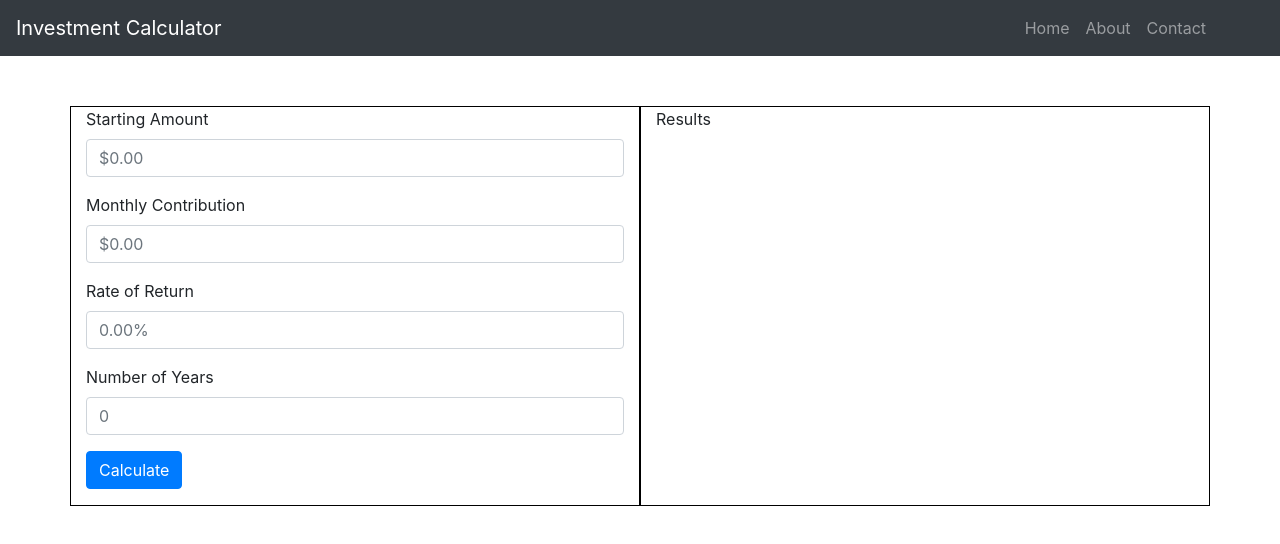
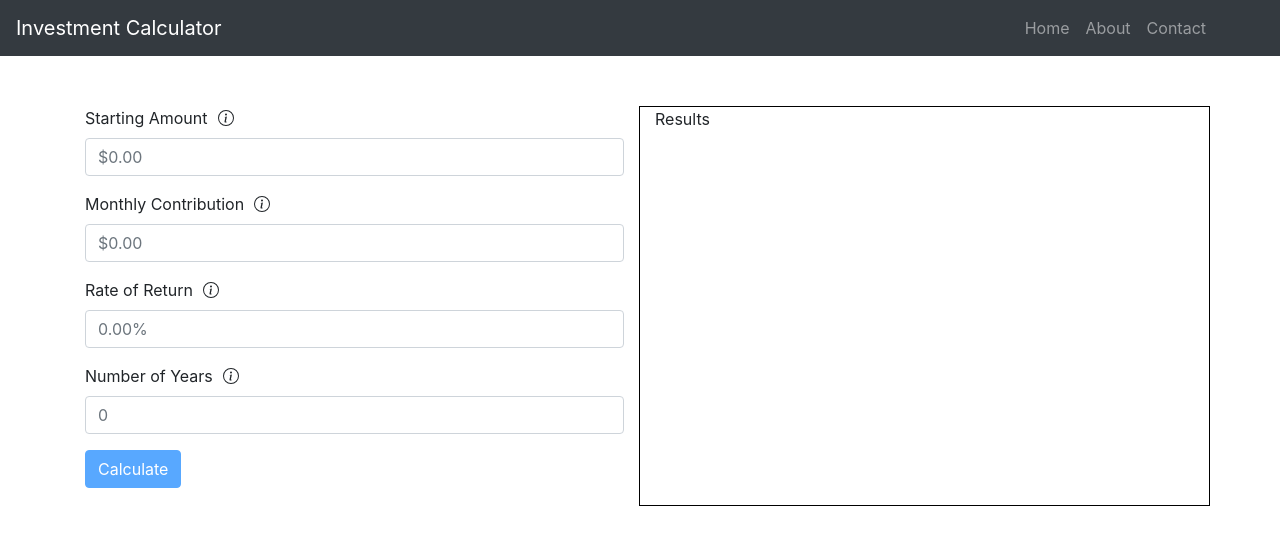
Before and after one commit to scottgibson21/investment-calculator, a React (Create React App) app: page / in a window 1280 px wide. Shown: the top 544 px of the page. Built offline with nearby package versions, Linux system fonts and the light colour scheme.

Commit message:
feat: add tool tips for calculation input

```diff
--- a/package.json
+++ b/package.json
@@ -10,6 +10,7 @@
     "material-components-web": "^6.0.0",
     "react": "^16.13.1",
     "react-bootstrap": "^1.0.1",
+    "react-bootstrap-icons": "^1.0.2-alpha3",
     "react-dom": "^16.13.1",
     "react-scripts": "3.4.1"
   },
--- a/src/components/CalculationInput.js
+++ b/src/components/CalculationInput.js
@@ -1,6 +1,9 @@
 import React, { useState } from "react";
 import Form from "react-bootstrap/Form";
 import Button from "react-bootstrap/Button";
+import { InfoCircle } from "react-bootstrap-icons";
+import OverlayTrigger from "react-bootstrap/OverlayTrigger";
+import ToolTip from "react-bootstrap/ToolTip";
 
 export default function CalculationInput() {
   const [startingAmount, setStartingAmount] = useState();
@@ -12,21 +15,51 @@ export default function CalculationInput() {
     <Form>
       <Form.Group controlId="formStrartingAmount">
         <Form.Label>Starting Amount</Form.Label>
+        <OverlayTrigger
+          key="startingAmount"
+          placement="right"
+          overlay={<ToolTip>Info about the starting amount</ToolTip>}
+        >
+          <InfoCircle style={{ marginLeft: 10, marginBottom: 3 }} />
+        </OverlayTrigger>
         <Form.Control placeholder="$0.00" />
       </Form.Group>
       <Form.Group controlId="formMonthlyContribution">
         <Form.Label>Monthly Contribution</Form.Label>
+        <OverlayTrigger
+          key="monthlyContribution"
+          placement="right"
+          overlay={<ToolTip>Info about the monthly contribution</ToolTip>}
+        >
+          <InfoCircle style={{ marginLeft: 10, marginBottom: 3 }} />
+        </OverlayTrigger>
         <Form.Control placeholder="$0.00" />
       </Form.Group>
       <Form.Group controlId="formRateOfReturn">
         <Form.Label>Rate of Return</Form.Label>
+        <OverlayTrigger
+          key="rateOfReturn"
+          placement="right"
+          overlay={<ToolTip>Info about the rate of return</ToolTip>}
+        >
+          <InfoCircle style={{ marginLeft: 10, marginBottom: 3 }} />
+        </OverlayTrigger>
         <Form.Control placeholder="0.00%" />
       </Form.Group>
       <Form.Group controlId="forNumberOfYears">
         <Form.Label>Number of Years</Form.Label>
+        <OverlayTrigger
+          key="numberOfYears"
+          placement="right"
+          overlay={<ToolTip>Info about the number of years</ToolTip>}
+        >
+          <InfoCircle style={{ marginLeft: 10, marginBottom: 3 }} />
+        </OverlayTrigger>
         <Form.Control placeholder="0" />
       </Form.Group>
-      <Button type="submit">Calculate</Button>
+      <Button type="submit" disabled>
+        Calculate
+      </Button>
     </Form>
   );
 }
--- a/src/components/Dashboard.js
+++ b/src/components/Dashboard.js
@@ -8,7 +8,7 @@ export default function Dashboard() {
   return (
     <Container>
       <Row style={{ height: 400, marginTop: 50 }}>
-        <Col style={{ border: "1px solid black" }}>
+        <Col>
           <CalculationInput />
         </Col>
         <Col style={{ border: "1px solid black" }}>Results</Col>
```
Also changed, not shown: 1 other file (tests, documents, lock files or other folders).
